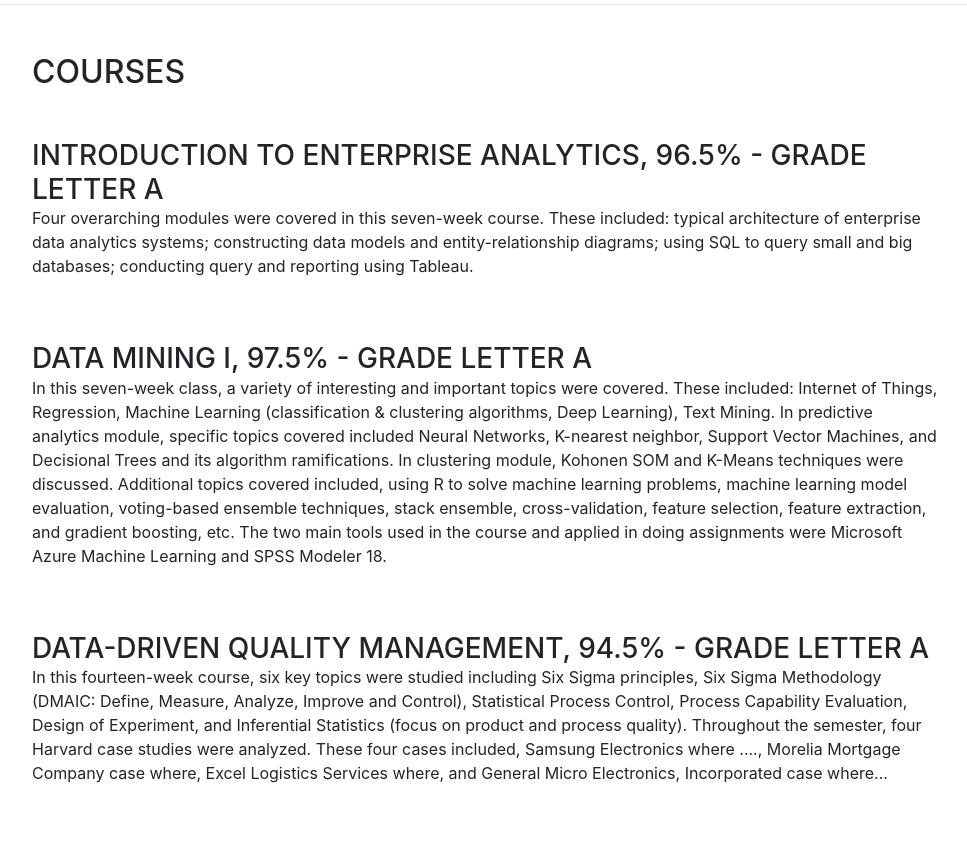
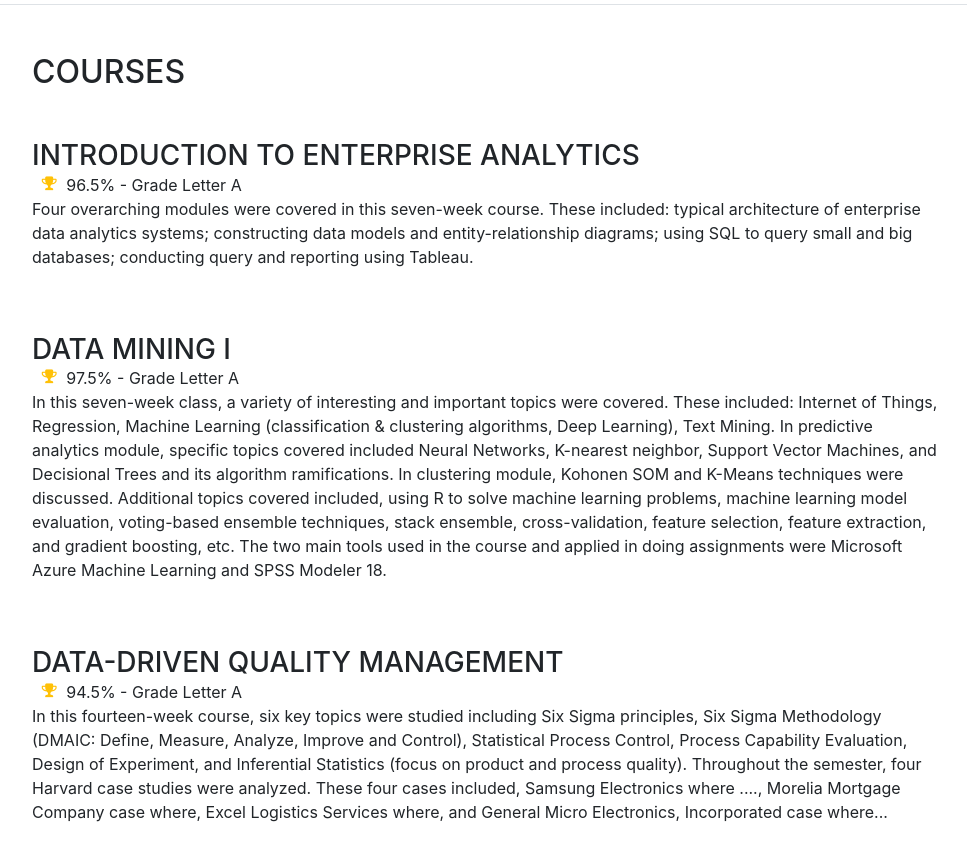
Before and after one commit to xyzhoumaster/xyzhoumaster.github.io, a website with bundled scripts: page index.html in a window 1280 px wide. Shown: the part 2060-2906 px from the top of the page, without its empty margins (288-1255 px from the left). Built offline with nearby package versions, Linux system fonts and the light colour scheme; a web font is replaced by a local one.

Commit message:
Update index.html

```diff
--- a/index.html
+++ b/index.html
@@ -143,19 +143,34 @@
           <h2 class="mb-5">Courses</h2>
           <div class="resume-item d-flex flex-column flex-md-row mb-5">
             <div class="resume-content mr-auto">
-              <h3 class="mb-0">Introduction to Enterprise Analytics,          96.5% - Grade Letter A</h3>
+              <h3 class="mb-0">Introduction to Enterprise Analytics</h3>
+              <ul class="fa-ul mb-0">
+                <li>
+                  <i class="fa-li fa fa-trophy text-warning"></i>
+                  96.5% - Grade Letter A</li>
+               </ul>
               <p>Four overarching modules were covered in this seven-week course. These included: typical architecture of enterprise data analytics systems; constructing data models and entity-relationship diagrams; using SQL to query small and big databases; conducting query and reporting using Tableau.</p>
             </div>
           </div>
           <div class="resume-item d-flex flex-column flex-md-row mb-5">
             <div class="resume-content mr-auto">
-              <h3 class="mb-0">Data Mining I,           97.5% - Grade Letter A</h3>
+              <h3 class="mb-0">Data Mining I</h3>
+               <ul class="fa-ul mb-0">
+                <li>
+                  <i class="fa-li fa fa-trophy text-warning"></i>
+                  97.5% - Grade Letter A</li>
+               </ul>
               <p>In this seven-week class, a variety of interesting and important topics were covered. These included: Internet of Things, Regression, Machine Learning (classification &amp; clustering algorithms, Deep Learning), Text Mining. In predictive analytics module, specific topics covered included Neural Networks, K-nearest neighbor, Support Vector Machines, and Decisional Trees and its algorithm ramifications. In clustering module, Kohonen SOM and K-Means techniques were discussed. Additional topics covered included, using R to solve machine learning problems, machine learning model evaluation, voting-based ensemble techniques, stack ensemble, cross-validation, feature selection, feature extraction, and gradient boosting, etc. The two main tools used in the course and applied in doing assignments were Microsoft Azure Machine Learning and SPSS Modeler 18.</p>
             </div>
           </div>
           <div class="resume-item d-flex flex-column flex-md-row mb-5">
             <div class="resume-content mr-auto">
-              <h3 class="mb-0">Data-Driven Quality Management,          94.5% - Grade Letter A</h3>
+              <h3 class="mb-0">Data-Driven Quality Management</h3>
+               <ul class="fa-ul mb-0">
+                <li>
+                  <i class="fa-li fa fa-trophy text-warning"></i>
+                  94.5% - Grade Letter A</li>
+               </ul>
               <p>In this fourteen-week course, six key topics were studied including Six Sigma principles, Six Sigma Methodology (DMAIC: Define, Measure, Analyze, Improve and Control), Statistical Process Control, Process Capability Evaluation, Design of Experiment, and Inferential Statistics (focus on product and process quality). Throughout the semester, four Harvard case studies were analyzed. These four cases included, Samsung Electronics where ...., Morelia Mortgage Company case where, Excel Logistics Services where, and General Micro Electronics, Incorporated case where... </p>
             </div>
           </div>
```
